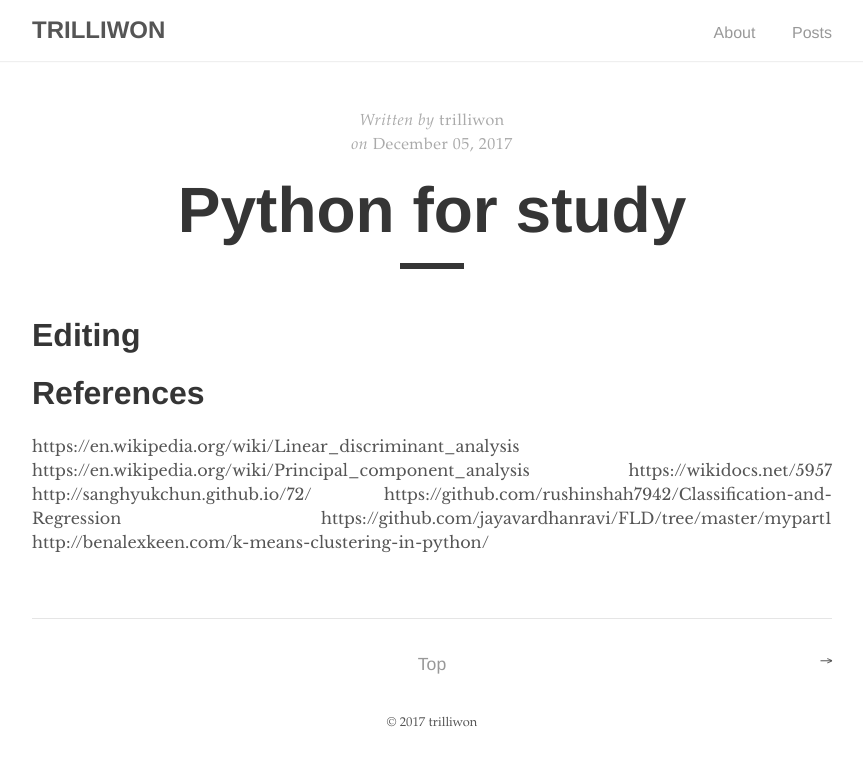
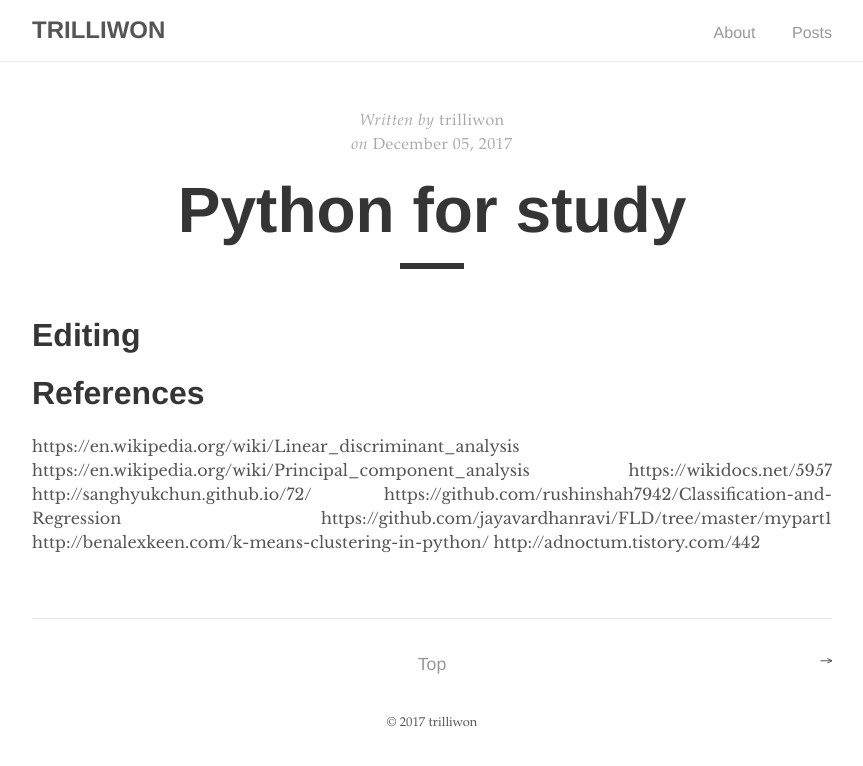
Before and after one commit to trilliwon/ABL, a Jekyll site: the page built from _posts/2017-12-06-python-for-computer-vision.md, in a window 1280 px wide. Shown: the top 766 px of the page, without its empty margins (208-1071 px from the left). Built offline with Jekyll 4.4.1, drawn with Linux system fonts in a browser that asks for light colours; some of the changed lines change nothing that is shown.

Commit message:
Thu Dec  7 01:56:25 KST 2017

```diff
--- a/_posts/2017-12-06-python-for-computer-vision.md
+++ b/_posts/2017-12-06-python-for-computer-vision.md
@@ -17,3 +17,4 @@ http://sanghyukchun.github.io/72/
 https://github.com/rushinshah7942/Classification-and-Regression
 https://github.com/jayavardhanravi/FLD/tree/master/mypart1
 http://benalexkeen.com/k-means-clustering-in-python/
+http://adnoctum.tistory.com/442
```
